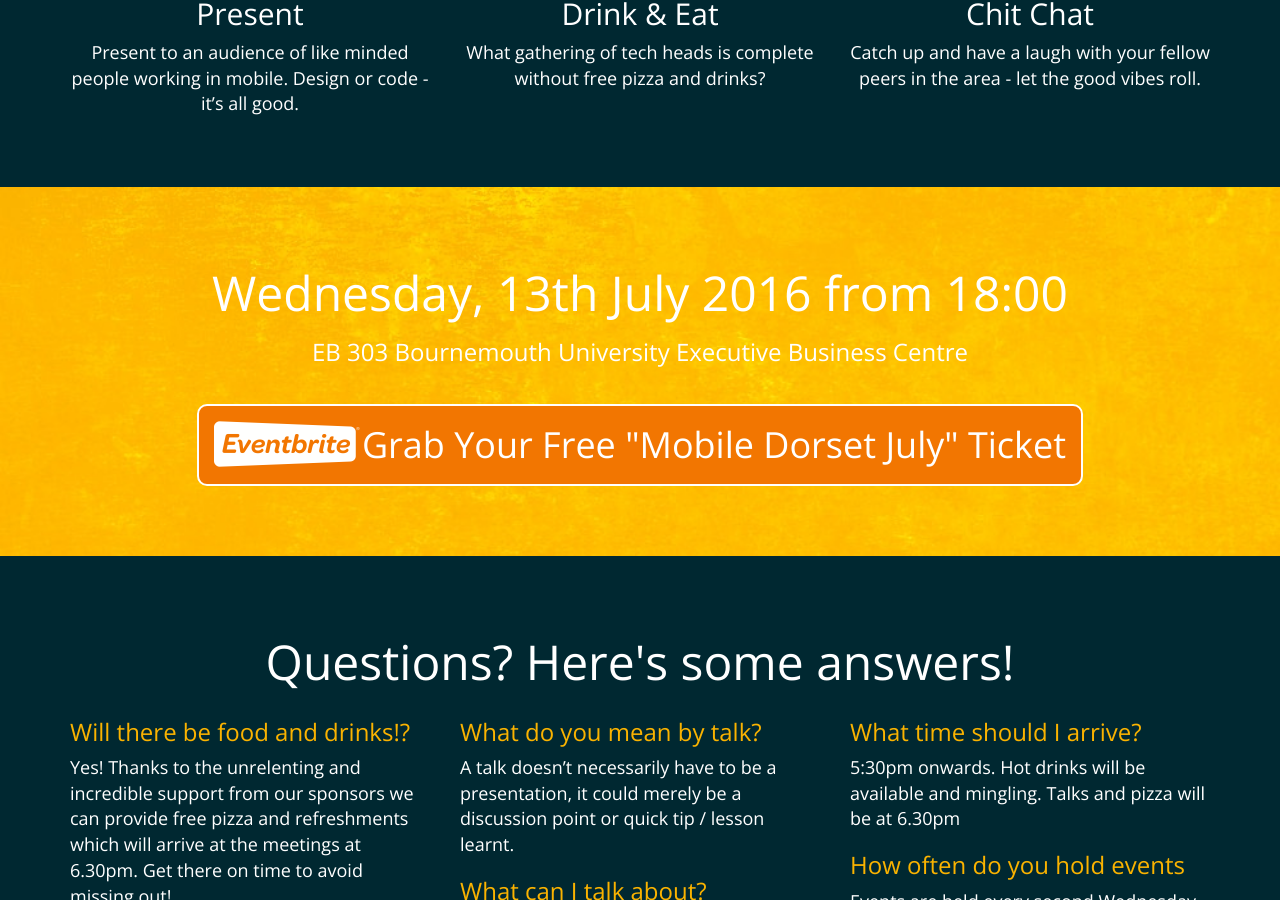
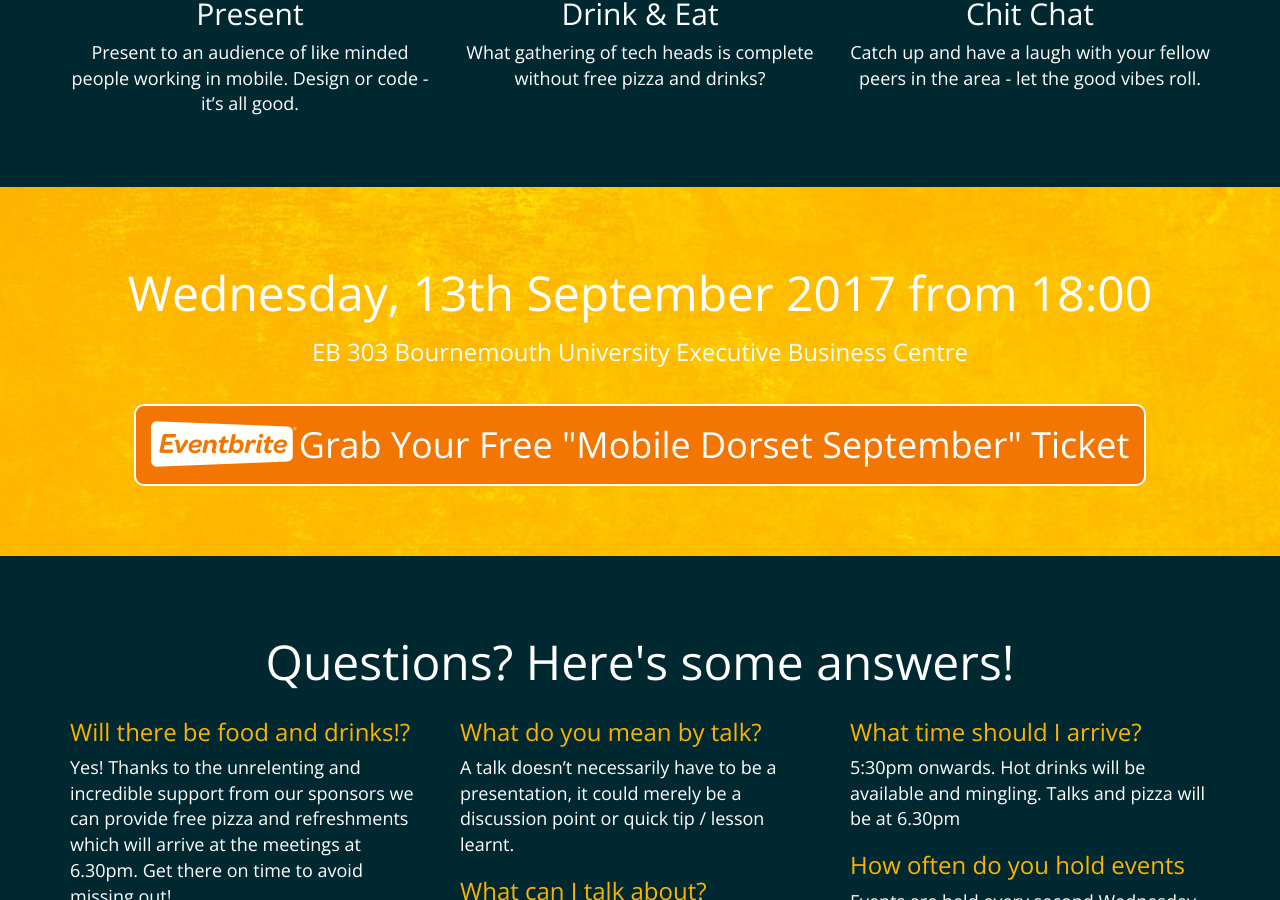
Before and after one commit to MobileDorset/mobiledorset.github.io, a Jekyll site: the page built from index.html, in a window 1280 px wide and 900 px high, scrolled down 971 px. Built offline with Jekyll 4.4.1, drawn with Linux system fonts in a browser that asks for light colours.

Commit message:
Added the September 2017 MD event

```diff
--- a/_data/events.yml
+++ b/_data/events.yml
@@ -1,4 +1,4 @@
-- name: Mobile Dorset July
-  datetime: Wednesday, 13th July 2016 from 18:00
-  url: https://mobiledorset-july-2016.eventbrite.co.uk
+- name: Mobile Dorset September
+  datetime: Wednesday, 13th September 2017 from 18:00
+  url: https://mobile-dorset-september-2017.eventbrite.co.uk
   location: EB 303 Bournemouth University Executive Business Centre
```
